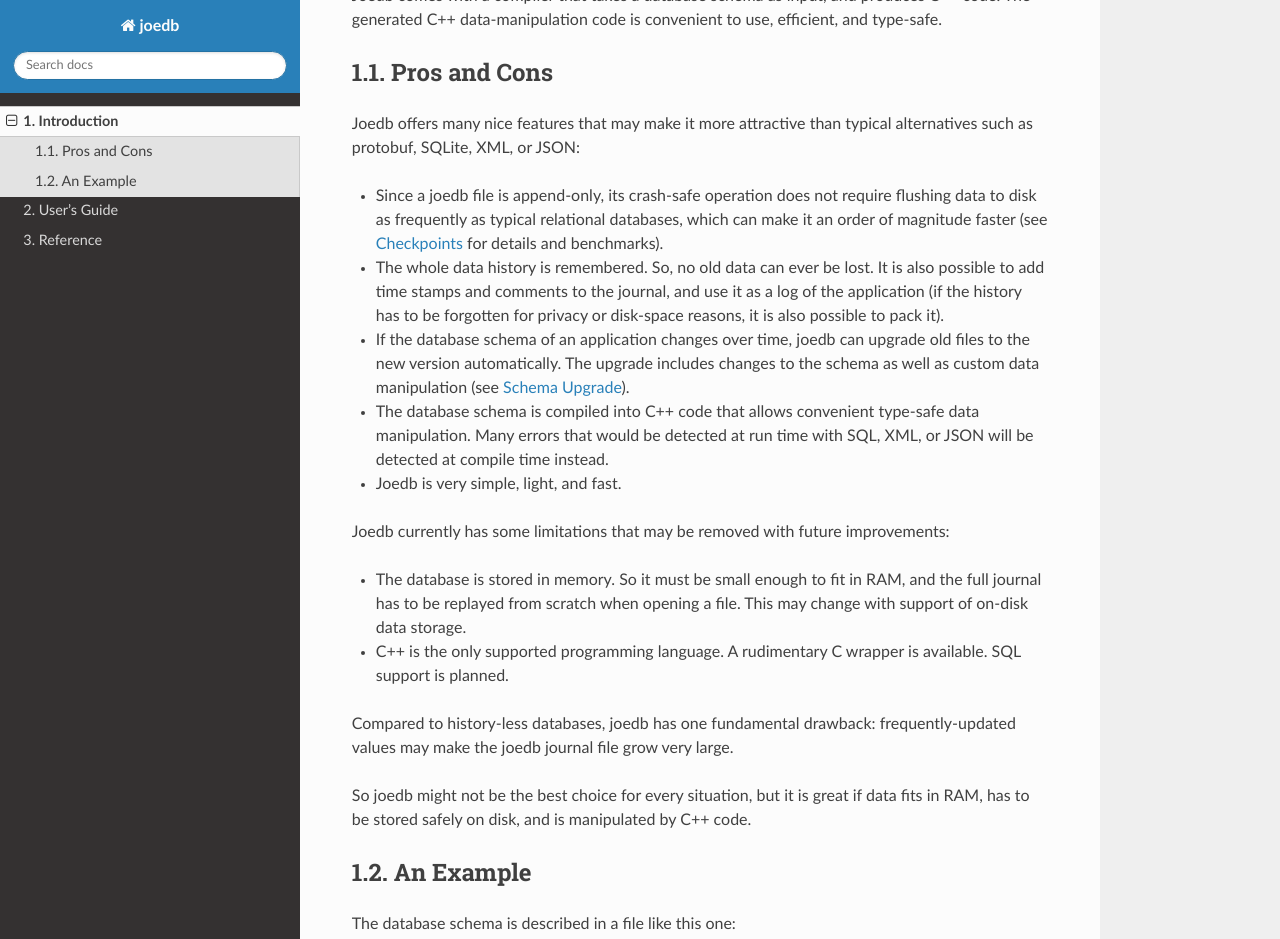
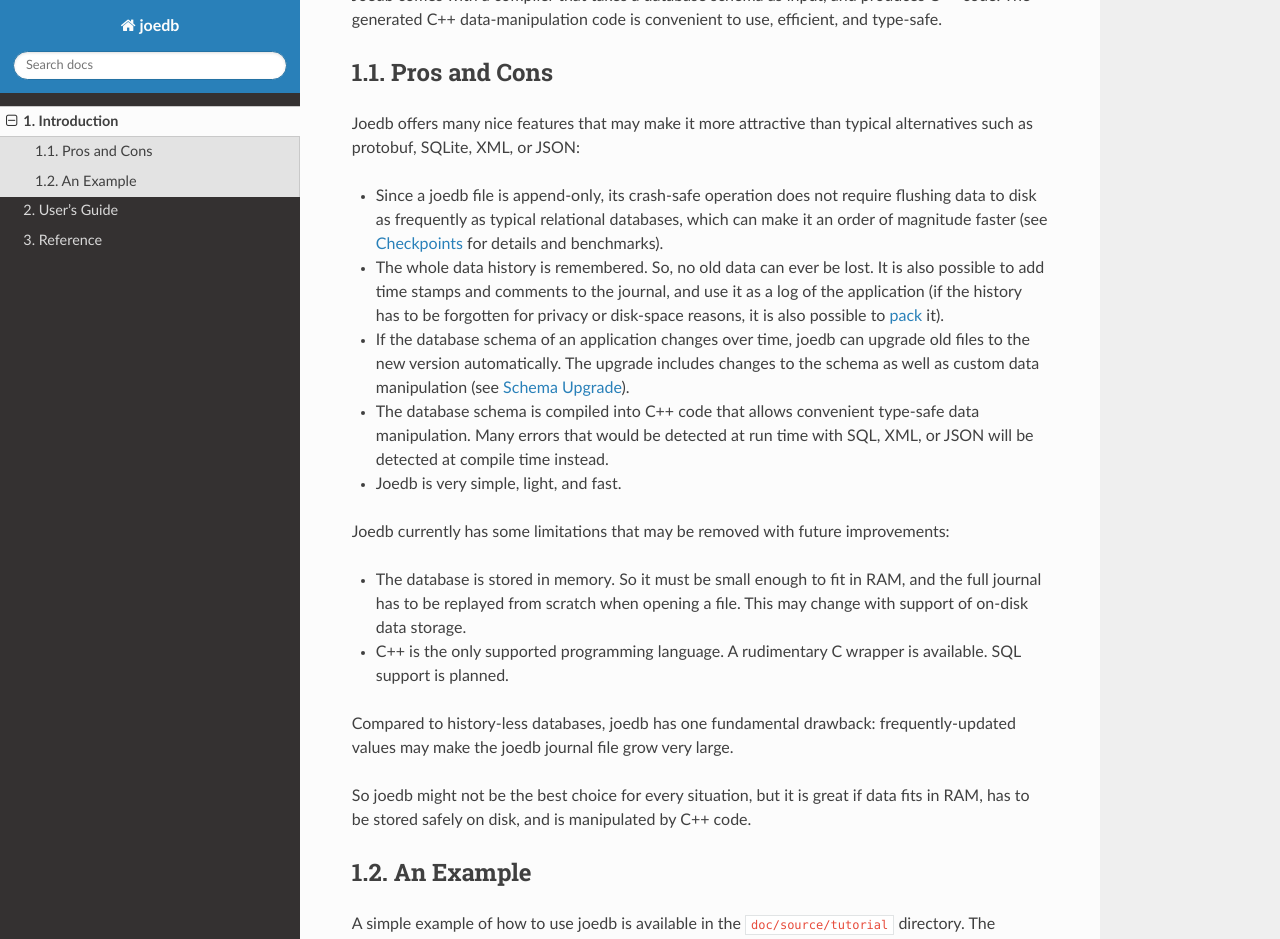
Before and after one commit to Remi-Coulom/joedb, a Sphinx documentation site: the page built from doc/source/intro.rst, in a window 1280 px wide and 1400 px high, scrolled down 296 px. Shown: the top 939 px of the window. Built offline with Sphinx 7.4.7 and the Read the Docs theme 2.0.0, drawn with Linux system fonts in a browser that asks for light colours; formulas are drawn with MathJax 3; some of the changed text lies outside the part shown.

Commit message:
improve documentation

```diff
--- a/doc/source/intro.rst
+++ b/doc/source/intro.rst
@@ -1,55 +1,97 @@
 Introduction
 ============
 
-Joedb is the Journal-Only Embedded Database. Its purpose is to allow crash-safe manipulation of data stored in permanent storage. Data is stored as a journal of all modifications. This way, the whole data history is remembered, and it is possible to re-create any past state of the database. It is also a way to make the system extremely simple, and fast.
+Joedb is the Journal-Only Embedded Database. Its purpose is to allow crash-safe
+manipulation of data stored in permanent storage. Data is stored as a journal
+of all modifications. This way, the whole data history is remembered, and it is
+possible to re-create any past state of the database. It is also a way to make
+the system extremely simple, and fast.
 
-Joedb comes with a compiler that takes a database schema as input, and produces C++ code. The generated C++ data-manipulation code is convenient to use, efficient, and type-safe.
+Joedb comes with a compiler that takes a database schema as input, and produces
+C++ code. The generated C++ data-manipulation code is convenient to use,
+efficient, and type-safe.
 
 
 Pros and Cons
 -------------
 
-Joedb offers many nice features that may make it more attractive than typical alternatives such as protobuf, SQLite, XML, or JSON:
+Joedb offers many nice features that may make it more attractive than typical
+alternatives such as protobuf, SQLite, XML, or JSON:
 
-- Since a joedb file is append-only, its crash-safe operation does not require flushing data to disk as frequently as typical relational databases, which can make it an order of magnitude faster (see :doc:`checkpoints` for details and benchmarks).
-- The whole data history is remembered. So, no old data can ever be lost. It is also possible to add time stamps and comments to the journal, and use it as a log of the application (if the history has to be forgotten for privacy or disk-space reasons, it is also possible to pack it).
-- If the database schema of an application changes over time, joedb can upgrade old files to the new version automatically. The upgrade includes changes to the schema as well as custom data manipulation (see :doc:`schema_upgrade`).
-- The database schema is compiled into C++ code that allows convenient type-safe data manipulation. Many errors that would be detected at run time with SQL, XML, or JSON will be detected at compile time instead.
+- Since a joedb file is append-only, its crash-safe operation does not require
+  flushing data to disk as frequently as typical relational databases, which
+  can make it an order of magnitude faster (see :doc:`checkpoints` for details
+  and benchmarks).
+- The whole data history is remembered. So, no old data can ever be lost. It is
+  also possible to add time stamps and comments to the journal, and use it as a
+  log of the application (if the history has to be forgotten for privacy or
+  disk-space reasons, it is also possible to :ref:`pack <joedb_pack>` it).
+- If the database schema of an application changes over time, joedb can upgrade
+  old files to the new version automatically. The upgrade includes changes to
+  the schema as well as custom data manipulation (see :doc:`schema_upgrade`).
+- The database schema is compiled into C++ code that allows convenient
+  type-safe data manipulation. Many errors that would be detected at run time
+  with SQL, XML, or JSON will be detected at compile time instead.
 - Joedb is very simple, light, and fast.
 
-Joedb currently has some limitations that may be removed with future improvements:
+Joedb currently has some limitations that may be removed with future
+improvements:
 
-- The database is stored in memory. So it must be small enough to fit in RAM, and the full journal has to be replayed from scratch when opening a file. This may change with support of on-disk data storage.
-- C++ is the only supported programming language. A rudimentary C wrapper is available. SQL support is planned.
+- The database is stored in memory. So it must be small enough to fit in RAM,
+  and the full journal has to be replayed from scratch when opening a file.
+  This may change with support of on-disk data storage.
+- C++ is the only supported programming language. A rudimentary C wrapper is
+  available. SQL support is planned.
 
-Compared to history-less databases, joedb has one fundamental drawback: frequently-updated values may make the joedb journal file grow very large.
+Compared to history-less databases, joedb has one fundamental drawback:
+frequently-updated values may make the joedb journal file grow very large.
 
-So joedb might not be the best choice for every situation, but it is great if data fits in RAM, has to be stored safely on disk, and is manipulated by C++ code.
+So joedb might not be the best choice for every situation, but it is great if
+data fits in RAM, has to be stored safely on disk, and is manipulated by C++
+code.
 
 An Example
 ----------
 
-The database schema is described in a file like this one:
+A simple example of how to use joedb is available in the
+``doc/source/tutorial`` directory. The database schema is defined in the
+``tutorial.joedbi`` file:
 
 .. literalinclude:: ./tutorial/tutorial.joedbi
    :language: none
 
-Compiler instructions are in a separate file:
+Compiler instructions are in ``tutorial.joedbc``:
 
 .. literalinclude:: ./tutorial/tutorial.joedbc
    :language: none
 
-Running the compiler with these files will generate ``tutorial.h`` and ``tutorial.cpp``, two files that can be used to manipulate data conveniently in C++:
+This tutorial database can be compiled into C++ source code with :ref:`joedbc`:
+
+.. code-block:: none
+
+    $ joedbc tutorial.joedbi tutorial.joedbc
+
+This will produce ``tutorial.h`` and ``tutorial.cpp``, two files that can be
+used to manipulate data conveniently in C++, as shown in the
+``tutorial_main.cpp`` source file:
 
 .. literalinclude:: ./tutorial/tutorial_main.cpp
    :language: c++
 
-Running this tutorial will produce this output:
+This program can be compiled with this command:
+
+.. code-block:: none
+
+    $ c++ -o tutorial tutorial_main.cpp tutorial.cpp -ljoedb
+
+Running the resulting program will produce this output:
 
 .. literalinclude:: ./tutorial/tutorial.out
    :language: none
 
-All the data was stored in the tutorial.joedb file. The database file is a binary file, so it is not convenient to inspect it directly. The :ref:`joedb_logdump` tool will produce a readable log:
+All the data was stored in the tutorial.joedb file. The database file is a
+binary file, so it is not convenient to inspect it directly. The
+:ref:`joedb_logdump` tool will produce a readable log:
 
 .. literalinclude:: ./tutorial/logdump.out
    :language: none
--- a/doc/source/todo.rst
+++ b/doc/source/todo.rst
@@ -102,7 +102,6 @@
     the server.
 
 - Optional CRC check before pulling to verify the content of the origin.
-- SSH_Connection should checkpoint the server file for better safety.
 - joedb::Readonly_Connection (pull only).
 
 Other Ideas
```
Also changed, not shown: doc/source/getting_started.rst (+6 -2 lines), 1 other file.
